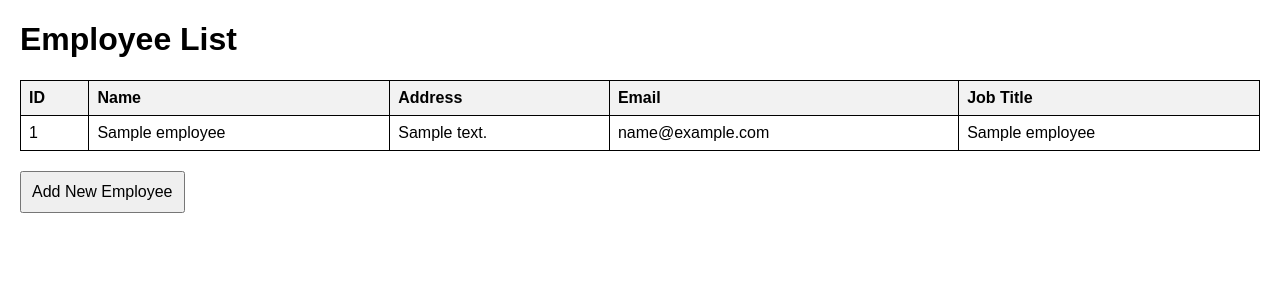
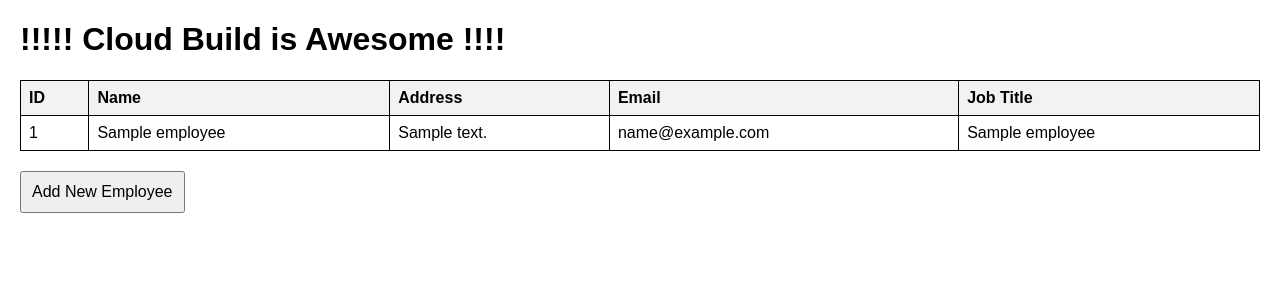
Before and after one commit to techpeerPat/employee-db-flask, a Flask app: template templates/index.html in a window 1280 px wide. Shown: the top 300 px of the page. Run offline with Flask 3, Linux system fonts and the light colour scheme; the template is opened without the code that fills it: most values are stand-ins (such as "Sample title", 1, 10 or a date in 2020).

Commit message:
Testing Cloudbuild

```diff
--- a/templates/index.html
+++ b/templates/index.html
@@ -6,7 +6,7 @@
     <link rel="stylesheet" href="{{ url_for('static', filename='style.css') }}">
 </head>
 <body>
-    <h1>Employee List</h1>
+    <h1>!!!!! Cloud Build is Awesome !!!!</h1>
     <table>
         <thead>
             <tr>
```
